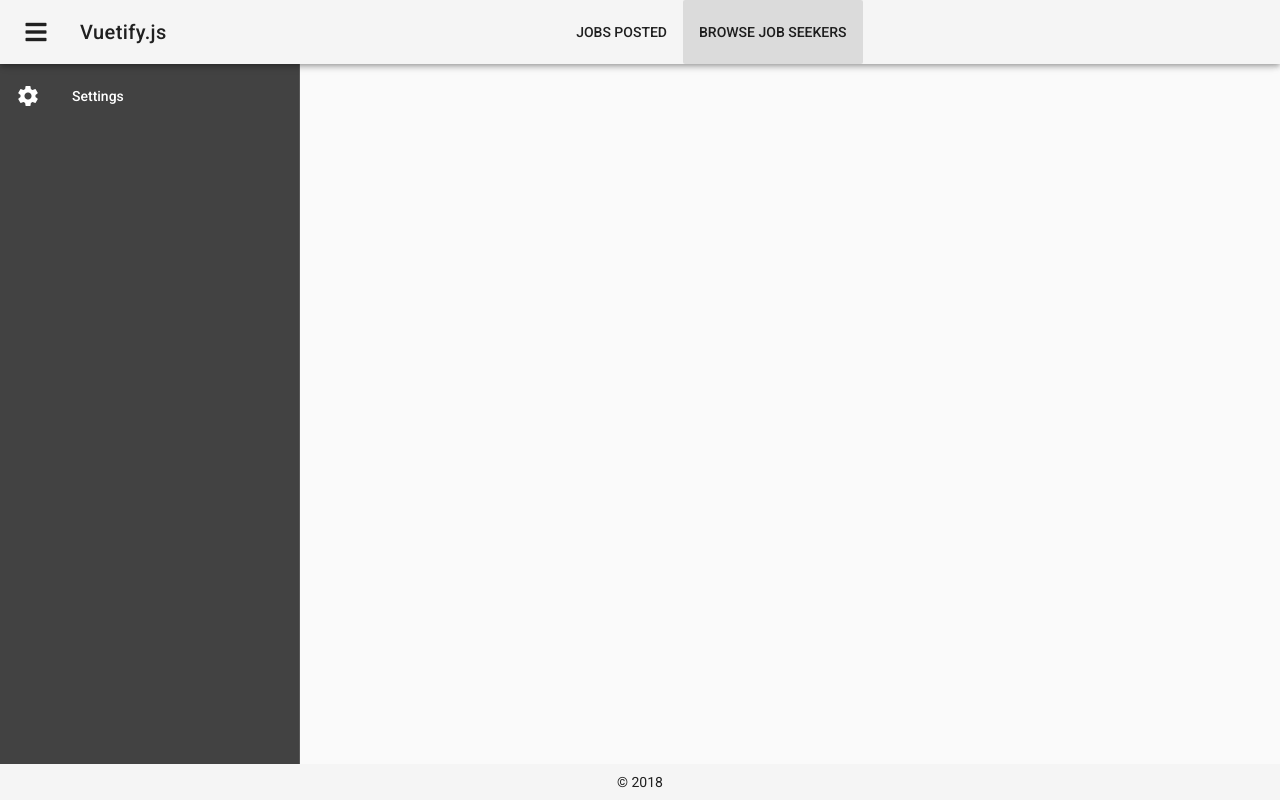
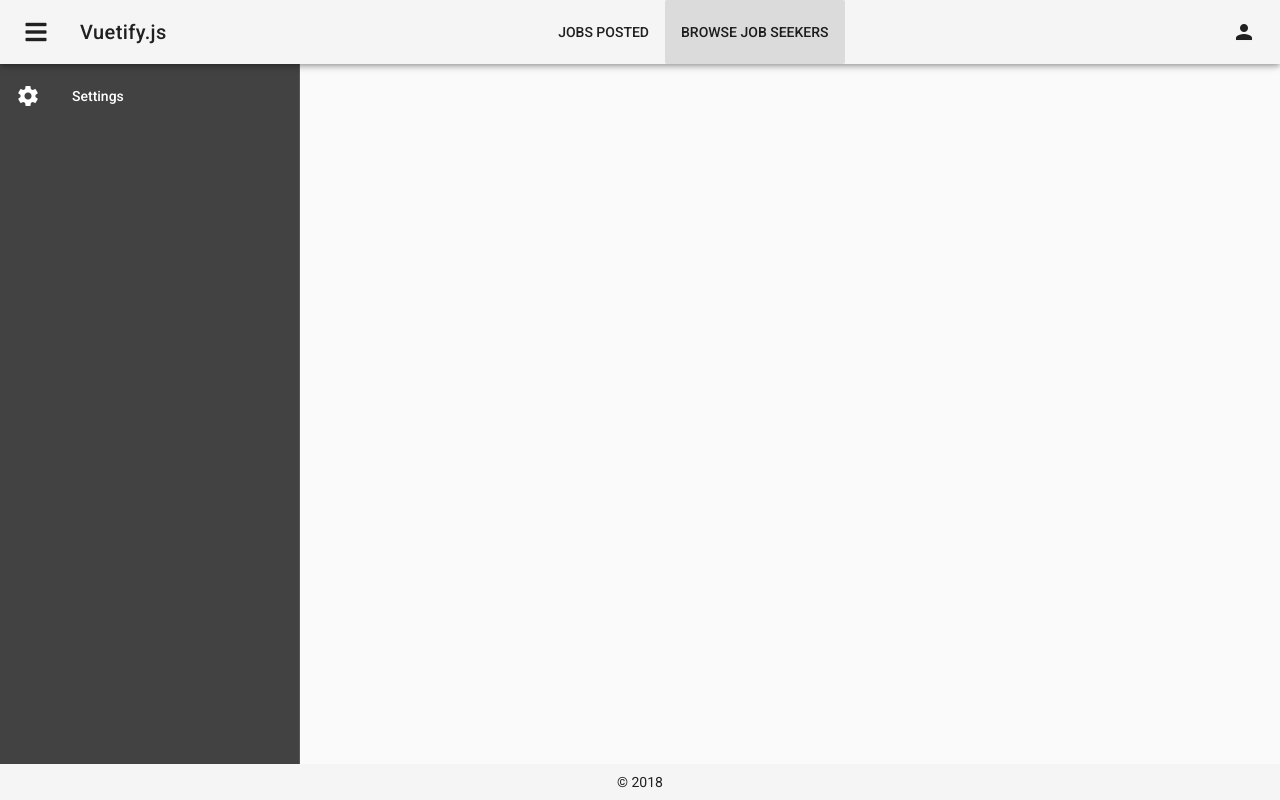
Before and after one commit to douglasleekiathui/wwcode, a Vue app: page /seekers in a window 1280 px wide. Built offline with nearby package versions, Linux system fonts and the light colour scheme.

Commit message:
logout button

```diff
--- a/src/layouts/CompanyLayout.vue
+++ b/src/layouts/CompanyLayout.vue
@@ -37,6 +37,16 @@
           <v-btn flat v-for="(m,i) in menu" :to="m.path" :key="i">{{m.title}}</v-btn>
       </v-toolbar-items>
       <v-spacer/>
+
+        <v-menu offset-y>
+          <v-btn slot="activator" icon><v-icon>person</v-icon></v-btn>
+          <v-list>
+            <v-list-tile to="/login">
+              <v-list-tile-title>Logout</v-list-tile-title>
+            </v-list-tile>
+          </v-list>
+        </v-menu>
+
     </v-toolbar>
     <v-content>
       <slot/>
```
